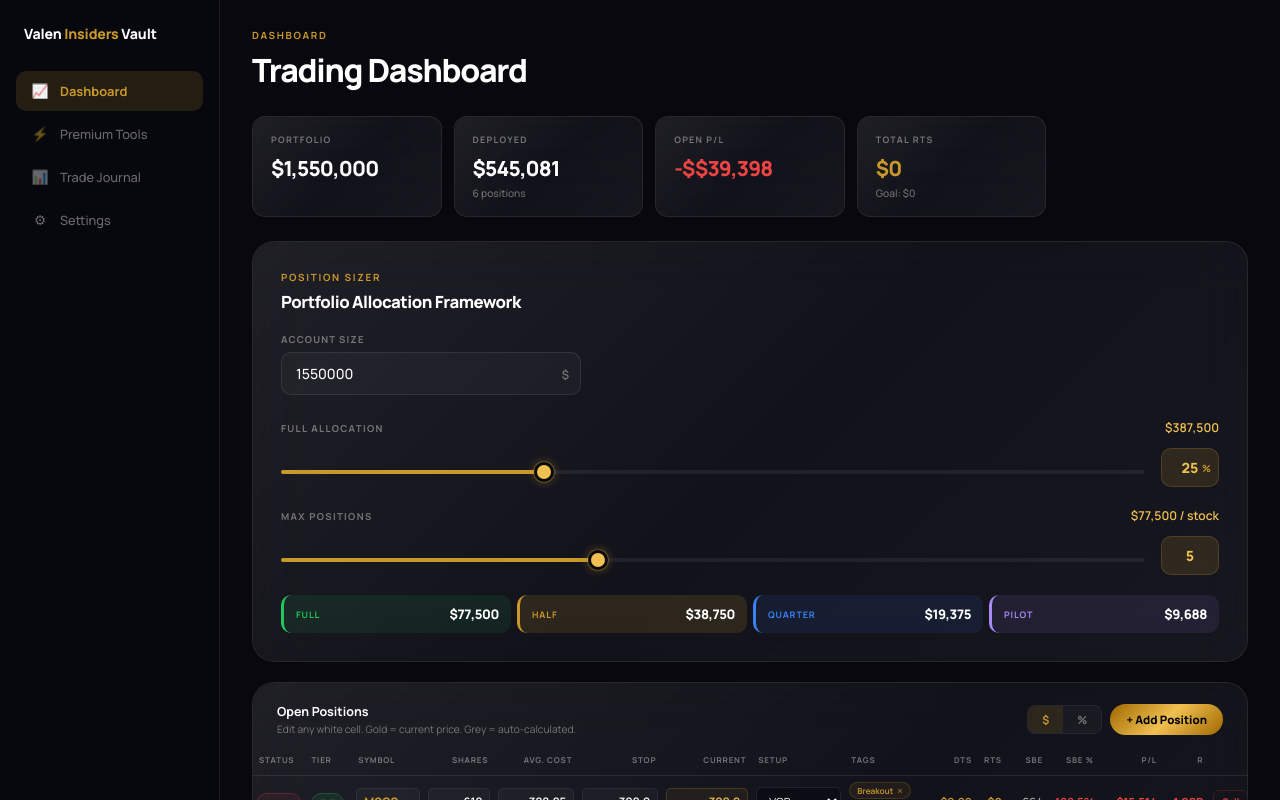
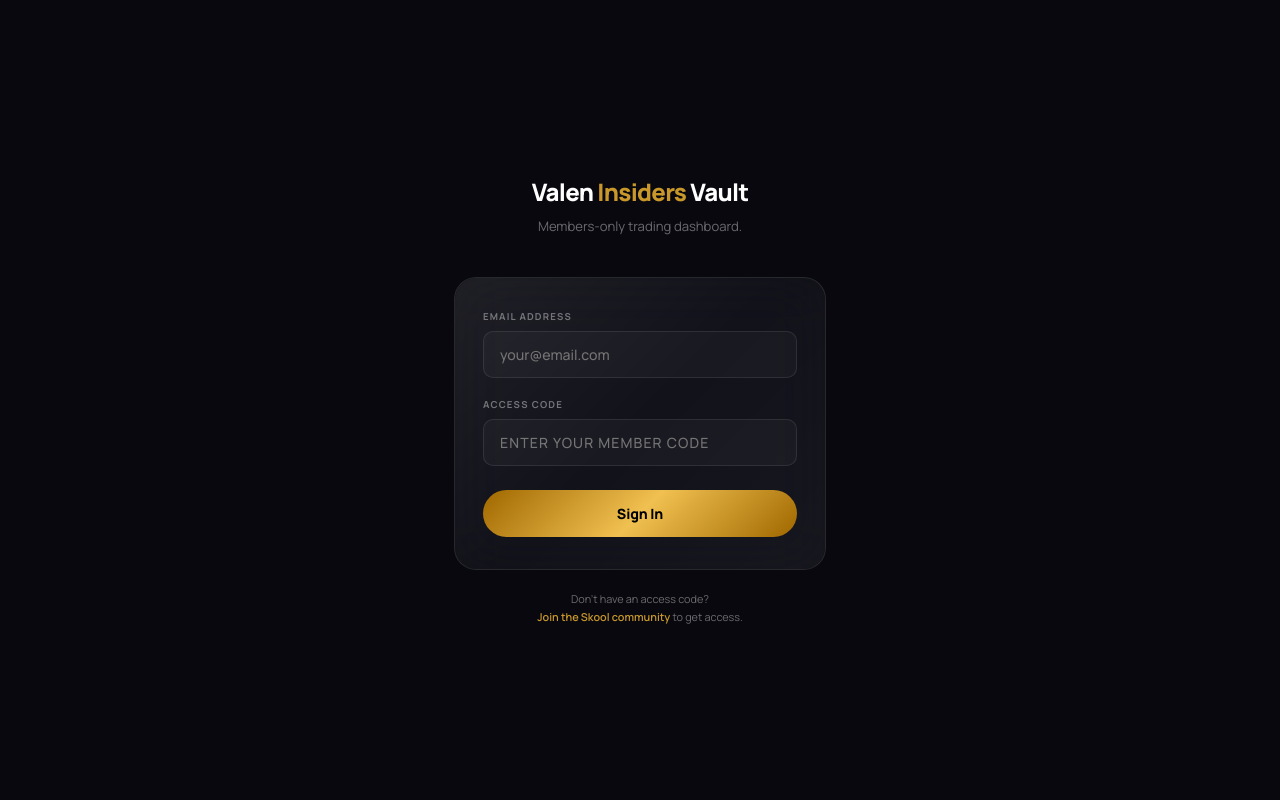
Before and after one commit to valenson95/viv-webapp, a React (Vite) app: page / in a window 1280 px wide. Shown: the top 800 px of the page. Built offline with nearby package versions, Linux system fonts and the light colour scheme.

Commit message:
Update App.jsx

```diff
--- a/src/App.jsx
+++ b/src/App.jsx
@@ -1,5 +1,16 @@
-import { useState, useMemo, useEffect, useCallback } from "react";
+import { useState, useMemo, useEffect, useCallback, useRef } from "react";
 import { LineChart, Line, BarChart, Bar, XAxis, YAxis, Tooltip, ResponsiveContainer, CartesianGrid, ReferenceLine } from "recharts";
+
+// ─── Responsive Hook ───
+function useScreenWidth() {
+  const [w, setW] = useState(typeof window !== "undefined" ? window.innerWidth : 1200);
+  useEffect(() => {
+    const h = () => setW(window.innerWidth);
+    window.addEventListener("resize", h);
+    return () => window.removeEventListener("resize", h);
+  }, []);
+  return w;
+}
 
 // ─── VIV Design Tokens ───
 const C = {
@@ -612,7 +623,7 @@
       </div>
 
       {/* Charts */}
-      <div style={{ display: "grid", gridTemplateColumns: "1fr 1fr", gap: 14, marginBottom: 20 }}>
+      <div style={{ display: "grid", gridTemplateColumns: "repeat(auto-fit, minmax(320px, 1fr))", gap: 14, marginBottom: 20 }}>
         <GlassCard style={{ padding: "18px 22px" }}>
           <div style={{ fontWeight: 700, fontSize: "0.76rem", color: C.white, marginBottom: 14 }}>Equity Curve</div>
           <ResponsiveContainer width="100%" height={170}>
@@ -1064,18 +1075,88 @@
 }
 
 // ═══════════════════════════════════════
+// ─── LOGIN PAGE ───
+// ═══════════════════════════════════════
+const ACCESS_CODE = "VIV2026"; // Change this to whatever you want to share with Skool members
+
+function LoginPage({ onLogin }) {
+  const [email, setEmail] = useState("");
+  const [code, setCode] = useState("");
+  const [error, setError] = useState("");
+  const [loading, setLoading] = useState(false);
+
+  const handleSubmit = (e) => {
+    e.preventDefault();
+    setError("");
+    if (!email.trim() || !email.includes("@")) { setError("Enter a valid email address."); return; }
+    if (code.trim().toUpperCase() !== ACCESS_CODE) { setError("Invalid access code. Check your Skool community for the code."); return; }
+    setLoading(true);
+    setTimeout(() => { onLogin(email.trim()); }, 600);
+  };
+
+  return (
+    <div style={{ fontFamily: font, background: C.bg, minHeight: "100vh", display: "flex", alignItems: "center", justifyContent: "center", WebkitFontSmoothing: "antialiased", color: C.text }}>
+      <div style={{ width: "100%", maxWidth: 420, padding: "0 24px" }}>
+        <div style={{ textAlign: "center", marginBottom: 40 }}>
+          <div style={{ fontWeight: 800, fontSize: "1.5rem", letterSpacing: "-0.03em", color: C.white, marginBottom: 8 }}>
+            Valen <span style={{ color: C.gold }}>Insiders</span> Vault
+          </div>
+          <div style={{ fontWeight: 400, fontSize: "0.82rem", color: C.muted, lineHeight: 1.6 }}>
+            Members-only trading dashboard.
+          </div>
+        </div>
+        <GlassCard style={{ padding: "32px 28px" }}>
+          <form onSubmit={handleSubmit}>
+            <div style={{ marginBottom: 20 }}>
+              <label style={{ fontWeight: 700, fontSize: "0.60rem", letterSpacing: "0.12em", textTransform: "uppercase", color: C.muted, marginBottom: 8, display: "block" }}>Email Address</label>
+              <input type="email" placeholder="your@email.com" value={email} onChange={e => setEmail(e.target.value)}
+                style={{ width: "100%", boxSizing: "border-box", background: "rgba(255,255,255,0.03)", border: `1px solid ${C.border}`, borderRadius: 10, padding: "13px 16px", color: C.white, fontSize: "0.88rem", fontWeight: 500, fontFamily: font, outline: "none" }}
+                onFocus={e => e.target.style.borderColor = C.gold} onBlur={e => e.target.style.borderColor = C.border} />
+            </div>
+            <div style={{ marginBottom: 24 }}>
+              <label style={{ fontWeight: 700, fontSize: "0.60rem", letterSpacing: "0.12em", textTransform: "uppercase", color: C.muted, marginBottom: 8, display: "block" }}>Access Code</label>
+              <input type="text" placeholder="Enter your member code" value={code} onChange={e => setCode(e.target.value.toUpperCase())}
+                style={{ width: "100%", boxSizing: "border-box", background: "rgba(255,255,255,0.03)", border: `1px solid ${C.border}`, borderRadius: 10, padding: "13px 16px", color: C.white, fontSize: "0.88rem", fontWeight: 500, fontFamily: font, outline: "none", textTransform: "uppercase", letterSpacing: "0.08em" }}
+                onFocus={e => e.target.style.borderColor = C.gold} onBlur={e => e.target.style.borderColor = C.border} />
+            </div>
+            {error && <div style={{ padding: "10px 14px", borderRadius: 10, background: C.redDim, border: "1px solid rgba(239,68,68,0.2)", color: "#fca5a5", fontSize: "0.74rem", fontWeight: 500, marginBottom: 16 }}>{error}</div>}
+            <button type="submit" disabled={loading} style={{
+              width: "100%", padding: "14px", borderRadius: 980, border: "none", cursor: loading ? "wait" : "pointer",
+              background: `linear-gradient(135deg, #a06800, ${C.goldBright}, #a06800)`, color: "#000",
+              fontWeight: 800, fontSize: "0.88rem", fontFamily: font, letterSpacing: "-0.01em",
+              opacity: loading ? 0.7 : 1, transition: "opacity 0.2s",
+            }}>{loading ? "Signing in..." : "Sign In"}</button>
+          </form>
+        </GlassCard>
+        <div style={{ textAlign: "center", marginTop: 20, fontSize: "0.68rem", color: C.muted, lineHeight: 1.6 }}>
+          Don't have an access code?<br />
+          <a href="https://www.skool.com/valens-insiders-vault" target="_blank" rel="noopener noreferrer" style={{ color: C.gold, fontWeight: 600, textDecoration: "none" }}>Join the Skool community</a> to get access.
+        </div>
+      </div>
+    </div>
+  );
+}
+
+// ═══════════════════════════════════════
 // ─── MAIN APP ───
 // ═══════════════════════════════════════
 const NAV = [
   { id: "dashboard", label: "Dashboard", icon: "\u{1F4C8}" },
-  { id: "tools", label: "Premium Tools", icon: "\u{26A1}" },
-  { id: "journal", label: "Trade Journal", icon: "\u{1F4CA}" },
+  { id: "tools", label: "Tools", icon: "\u{26A1}" },
+  { id: "journal", label: "Journal", icon: "\u{1F4CA}" },
   { id: "settings", label: "Settings", icon: "\u{2699}" },
 ];
 
 export default function App() {
+  const screenW = useScreenWidth();
+  const isMobile = screenW < 768;
+  const isTablet = screenW >= 768 && screenW < 1024;
+
+  const [user, setUser] = useState(() => {
+    try { const saved = localStorage.getItem("viv_user"); return saved ? JSON.parse(saved) : null; } catch { return null; }
+  });
   const [page, setPage] = useState("dashboard");
-  const [demo, setDemo] = useState(true);
+  const [sidebarOpen, setSidebarOpen] = useState(false);
 
   // Single source of truth — managed in App, passed everywhere
   const [setupTypes, setSetupTypes] = useState(DEFAULT_SETUP_TYPES);
@@ -1085,40 +1166,95 @@
 
   const handleJournalTrade = useCallback((trade) => { setJournaledTrades(prev => [...prev, trade]); }, []);
 
+  const handleLogin = (email) => {
+    const userData = { email, loginAt: new Date().toISOString() };
+    localStorage.setItem("viv_user", JSON.stringify(userData));
+    setUser(userData);
+  };
+
+  const handleLogout = () => {
+    localStorage.removeItem("viv_user");
+    setUser(null);
+  };
+
+  if (!user) return <LoginPage onLogin={handleLogin} />;
+
+  const displayName = user.email.split("@")[0];
+  const sidebarW = isTablet ? 200 : 220;
+  const contentPadH = isMobile ? 16 : isTablet ? 24 : 36;
+  const contentPadV = isMobile ? 16 : 28;
+
+  const pageContent = (
+    <>
+      {page === "dashboard" && <DashboardPage onJournalTrade={handleJournalTrade} setupTypes={setupTypes} tags={tags} exitReasons={exitReasons} />}
+      {page === "tools" && <PremiumToolsPage demo={false} />}
+      {page === "journal" && <TradeJournalPage journaledTrades={journaledTrades} setJournaledTrades={setJournaledTrades} setupTypes={setupTypes} tags={tags} exitReasons={exitReasons} />}
+      {page === "settings" && <SettingsPage setupTypes={setupTypes} setSetupTypes={setSetupTypes} tags={tags} setTags={setTags} exitReasons={exitReasons} setExitReasons={setExitReasons} />}
+    </>
+  );
+
+  // ─── MOBILE LAYOUT ───
+  if (isMobile) {
+    return (
+      <div style={{ fontFamily: font, background: C.bg, minHeight: "100vh", WebkitFontSmoothing: "antialiased", color: C.text, display: "flex", flexDirection: "column" }}>
+        {/* Top bar */}
+        <div style={{ padding: "12px 16px", background: "rgba(8,8,14,0.95)", borderBottom: `1px solid ${C.border}`, display: "flex", justifyContent: "space-between", alignItems: "center", flexShrink: 0, position: "sticky", top: 0, zIndex: 100 }}>
+          <div style={{ fontWeight: 800, fontSize: "0.82rem", letterSpacing: "-0.01em", color: C.white }}>
+            Valen <span style={{ color: C.gold }}>Insiders</span> Vault
+          </div>
+          <button onClick={handleLogout} style={{ padding: "5px 10px", borderRadius: 6, border: `1px solid ${C.border}`, background: "transparent", color: C.muted, fontSize: "0.58rem", fontWeight: 600, cursor: "pointer", fontFamily: font }}>Sign Out</button>
+        </div>
+        {/* Scrollable content */}
+        <div style={{ flex: 1, overflowY: "auto", padding: `${contentPadV}px ${contentPadH}px`, paddingBottom: 80 }}>
+          {pageContent}
+        </div>
+        {/* Bottom nav */}
+        <div style={{ position: "fixed", bottom: 0, left: 0, right: 0, background: "rgba(8,8,14,0.97)", borderTop: `1px solid ${C.border}`, display: "flex", zIndex: 100, backdropFilter: "blur(20px)", WebkitBackdropFilter: "blur(20px)" }}>
+          {NAV.map(item => (
+            <button key={item.id} onClick={() => setPage(item.id)} style={{
+              flex: 1, padding: "10px 0 12px", display: "flex", flexDirection: "column", alignItems: "center", gap: 3,
+              border: "none", cursor: "pointer", fontFamily: font, background: "transparent",
+              color: page === item.id ? C.gold : C.muted, transition: "color 0.15s",
+            }}>
+              <span style={{ fontSize: "1.1rem" }}>{item.icon}</span>
+              <span style={{ fontSize: "0.54rem", fontWeight: page === item.id ? 700 : 500, letterSpacing: "0.04em" }}>{item.label}</span>
+              {page === item.id && <div style={{ position: "absolute", top: 0, width: 24, height: 2, borderRadius: 1, background: C.gold }} />}
+            </button>
+          ))}
+        </div>
+      </div>
+    );
+  }
+
+  // ─── DESKTOP / TABLET LAYOUT ───
   return (
     <div style={{ fontFamily: font, background: C.bg, minHeight: "100vh", display: "flex", WebkitFontSmoothing: "antialiased", color: C.text }}>
-      <div style={{ width: 220, minHeight: "100vh", padding: "24px 16px", background: "rgba(8,8,14,0.95)", borderRight: `1px solid ${C.border}`, display: "flex", flexDirection: "column", flexShrink: 0 }}>
-        <div style={{ fontWeight: 800, fontSize: "0.88rem", letterSpacing: "-0.01em", color: C.white, marginBottom: 28, padding: "0 8px" }}>
+      {/* Sidebar */}
+      <div style={{ width: sidebarW, minHeight: "100vh", padding: "24px 14px", background: "rgba(8,8,14,0.95)", borderRight: `1px solid ${C.border}`, display: "flex", flexDirection: "column", flexShrink: 0, position: "sticky", top: 0, alignSelf: "flex-start" }}>
+        <div style={{ fontWeight: 800, fontSize: "0.84rem", letterSpacing: "-0.01em", color: C.white, marginBottom: 24, padding: "0 8px" }}>
           Valen <span style={{ color: C.gold }}>Insiders</span> Vault
         </div>
-        <div style={{ display: "flex", flexDirection: "column", gap: 3 }}>
+        <div style={{ display: "flex", flexDirection: "column", gap: 2 }}>
           {NAV.map(item => (
             <button key={item.id} onClick={() => setPage(item.id)} style={{
-              display: "flex", alignItems: "center", gap: 10, padding: "11px 14px", borderRadius: 10,
+              display: "flex", alignItems: "center", gap: 10, padding: "10px 12px", borderRadius: 10,
               border: "none", cursor: "pointer", fontFamily: font, width: "100%", textAlign: "left",
               background: page === item.id ? C.goldDim : "transparent",
               color: page === item.id ? C.gold : C.muted,
-              fontWeight: page === item.id ? 700 : 500, fontSize: "0.80rem", transition: "all 0.15s",
-            }}><span style={{ fontSize: "0.85rem", width: 20, textAlign: "center" }}>{item.icon}</span>{item.label}</button>
+              fontWeight: page === item.id ? 700 : 500, fontSize: "0.78rem", transition: "all 0.15s",
+            }}><span style={{ fontSize: "0.82rem", width: 18, textAlign: "center" }}>{item.icon}</span>{item.label}</button>
           ))}
         </div>
         <div style={{ flex: 1 }} />
-        <button onClick={() => setDemo(!demo)} style={{
-          padding: "10px 14px", borderRadius: 10, border: `1px solid ${demo ? C.borderGold : C.border}`,
-          background: demo ? C.goldDim : C.glass, color: demo ? C.gold : C.muted,
-          fontWeight: 700, fontSize: "0.70rem", cursor: "pointer", fontFamily: font,
-          marginBottom: 12, textAlign: "center", letterSpacing: "0.05em", textTransform: "uppercase",
-        }}>{demo ? "Demo Mode: ON" : "Demo Mode: OFF"}</button>
-        <div style={{ padding: "12px 14px", borderRadius: 10, background: C.glass, border: `1px solid ${C.border}` }}>
-          <div style={{ fontWeight: 700, fontSize: "0.76rem", color: C.white }}>Valen</div>
-          <div style={{ fontSize: "0.64rem", color: C.muted }}>Founding Member</div>
+        <div style={{ padding: "10px 12px", borderRadius: 10, background: C.glass, border: `1px solid ${C.border}` }}>
+          <div style={{ fontWeight: 700, fontSize: "0.72rem", color: C.white, marginBottom: 2 }}>{displayName}</div>
+          <div style={{ fontSize: "0.56rem", color: C.muted, marginBottom: 6, wordBreak: "break-all" }}>{user.email}</div>
+          <button onClick={handleLogout} style={{ width: "100%", padding: "5px", borderRadius: 6, border: `1px solid ${C.border}`, background: "transparent", color: C.muted, fontSize: "0.58rem", fontWeight: 600, cursor: "pointer", fontFamily: font }}>Sign Out</button>
         </div>
       </div>
-      <div style={{ flex: 1, padding: "28px 32px", maxWidth: 1200, overflowY: "auto" }}>
-        {page === "dashboard" && <DashboardPage onJournalTrade={handleJournalTrade} setupTypes={setupTypes} tags={tags} exitReasons={exitReasons} />}
-        {page === "tools" && <PremiumToolsPage demo={demo} />}
-        {page === "journal" && <TradeJournalPage journaledTrades={journaledTrades} setJournaledTrades={setJournaledTrades} setupTypes={setupTypes} tags={tags} exitReasons={exitReasons} />}
-        {page === "settings" && <SettingsPage setupTypes={setupTypes} setSetupTypes={setSetupTypes} tags={tags} setTags={setTags} exitReasons={exitReasons} setExitReasons={setExitReasons} />}
+      {/* Main content — fluid, fills available space */}
+      <div style={{ flex: 1, padding: `${contentPadV}px ${contentPadH}px`, overflowY: "auto", minWidth: 0 }}>
+        {pageContent}
       </div>
     </div>
   );
```
